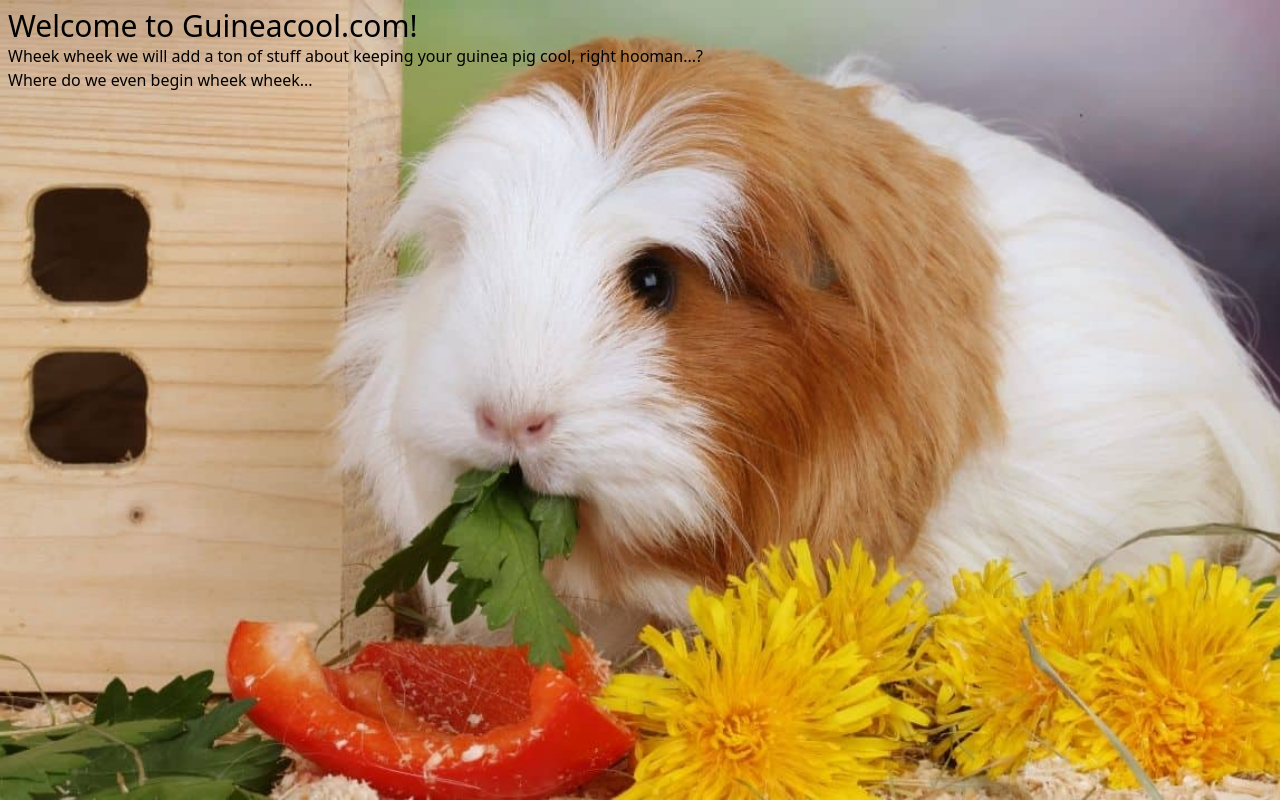
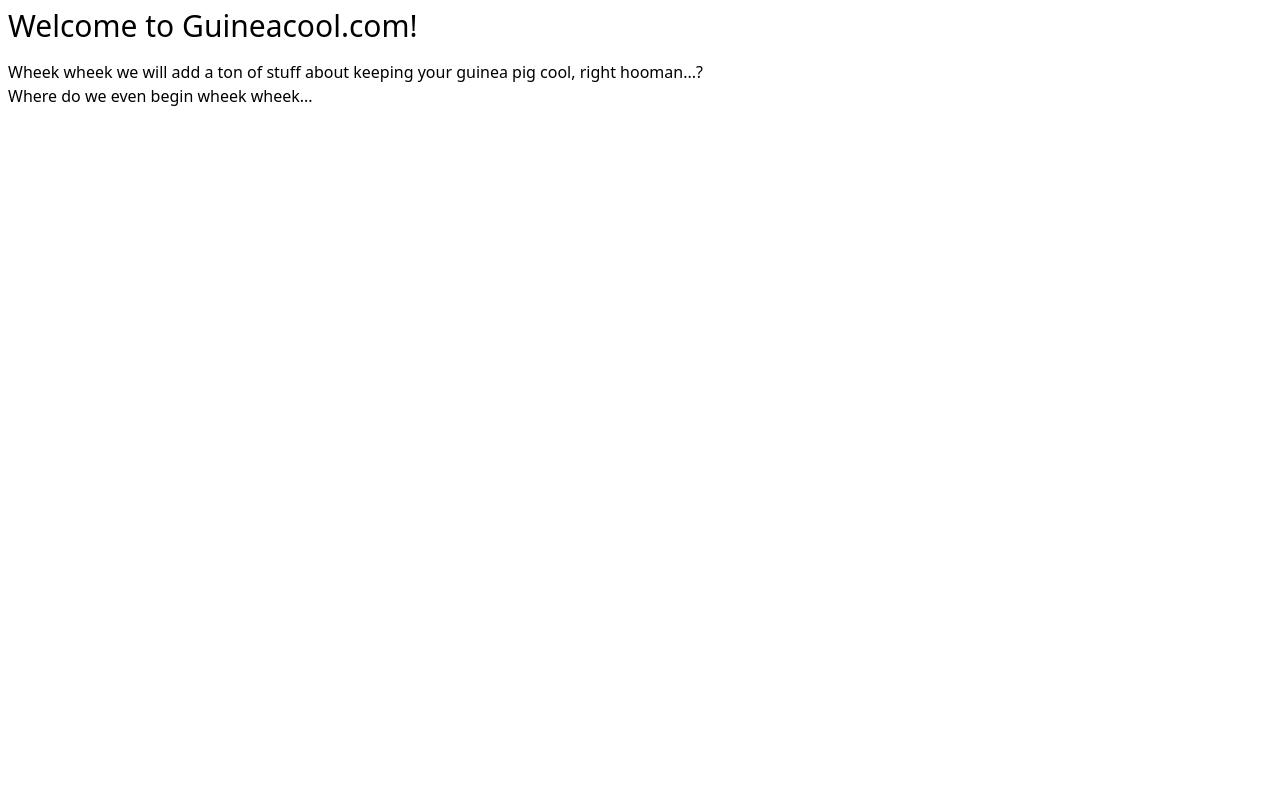
Before and after one commit to bry-an/guineacool, a SvelteKit app: page / in a window 1280 px wide. Built offline with nearby package versions, Linux system fonts and the light colour scheme.

Commit message:
remove background image; some styles

```diff
--- a/src/routes/+page.svelte
+++ b/src/routes/+page.svelte
@@ -1,6 +1,8 @@
-<div style="background: url(/guinea-pig-vegetables.jpg); height:100vh; background-size: cover; padding: 0.5rem">
+<div style="height:100vh; padding: 0.5rem">
     <h1 class="text-3xl">Welcome to Guineacool.com!</h1>
 
-    <p>Wheek wheek we will add a ton of stuff about keeping your guinea pig cool, right hooman...?</p>
-    <p>Where do we even begin wheek wheek...</p>
+    <div class="mt-4">
+        <p>Wheek wheek we will add a ton of stuff about keeping your guinea pig cool, right hooman...?</p>
+        <p>Where do we even begin wheek wheek...</p>
+    </div>
 </div>
```
